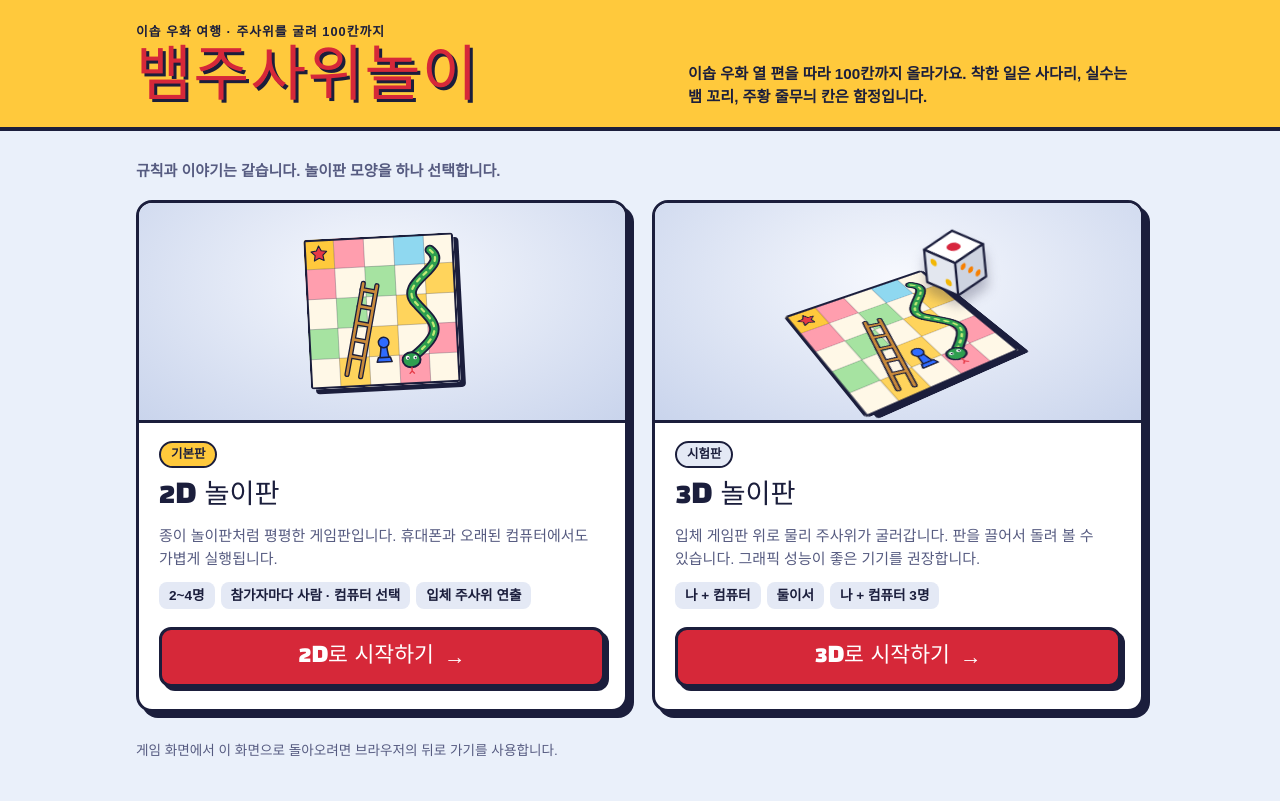
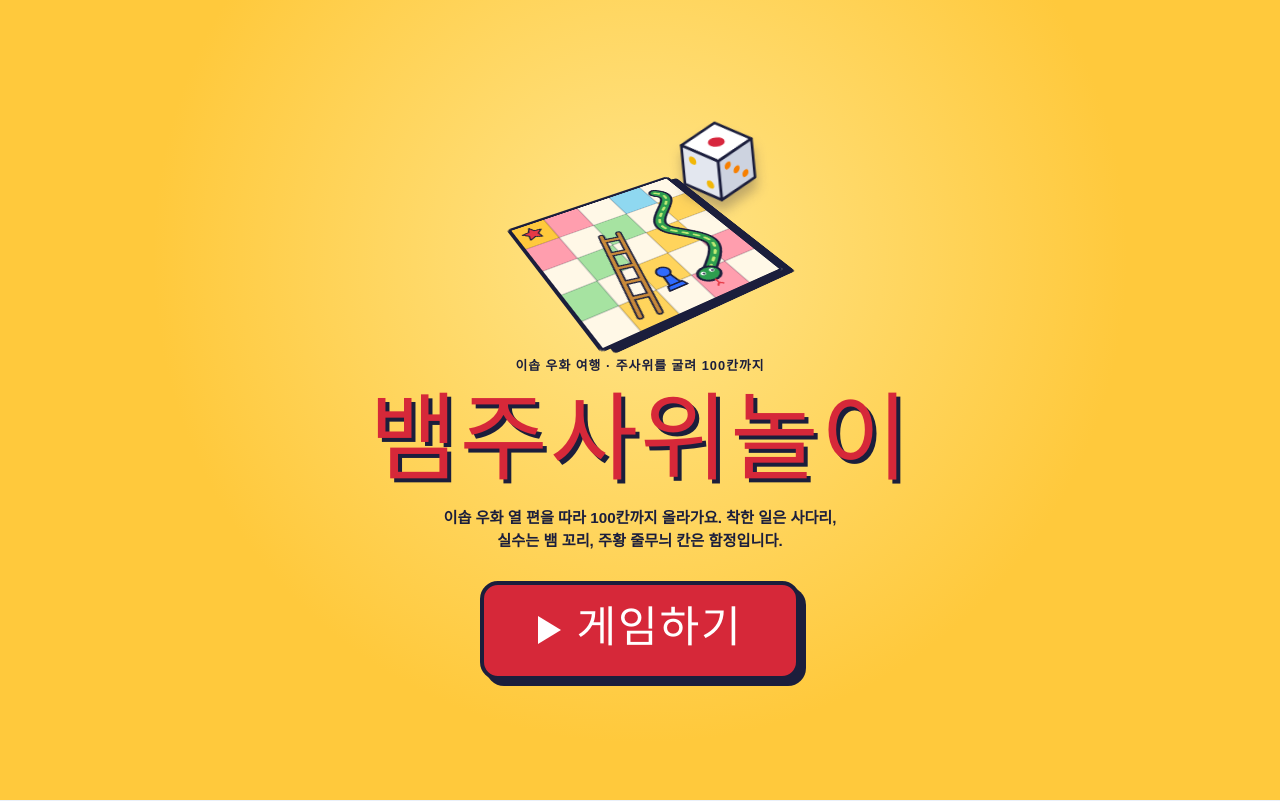
Before and after one commit to JinK-kr/games, a plain HTML site: page index.html in a window 1280 px wide. Drawn offline with Linux system fonts and the light colour scheme; a web font is replaced by a local one.

Commit message:
첫 화면에 「게임하기」 버튼 추가: 누르면 2D·3D 고르는 화면으로 이동
index.html을 두 화면(#home, #select)으로 나누고 CSS :target으로 전환합니다.
뒤로 가기로 오갈 수 있고, 게임에서 뒤로 가면 고르는 화면으로 돌아옵니다.
CLAUDE.md에 cafe24 배포 방법(푸시 뒤 repo_update 필요)을 기록합니다.

Co-Authored-By: Claude Opus 5.5 <noreply@anthropic.com>

```diff
--- a/index.html
+++ b/index.html
@@ -3,13 +3,14 @@
 <head>
 <meta charset="utf-8">
 <meta name="viewport" content="width=device-width, initial-scale=1, viewport-fit=cover">
-<title>뱀주사위놀이 · 2D와 3D</title>
+<title>뱀주사위놀이</title>
 <meta name="description" content="이솝 우화를 따라 100칸까지 올라가는 뱀주사위놀이. 2D 놀이판과 3D 놀이판 중에서 고릅니다.">
 <link rel="preconnect" href="https://fonts.googleapis.com">
 <link rel="preconnect" href="https://fonts.gstatic.com" crossorigin>
 <link rel="stylesheet" href="https://fonts.googleapis.com/css2?family=Black+Han+Sans&family=IBM+Plex+Sans+KR:wght@400;600;700&display=swap">
 <style>
-/* 첫 화면: 게임과 같은 노란 제목 띠 + 2D·3D 고르는 카드 두 장. 색과 글꼴은 두 게임 파일의 :root 값과 같음 */
+/* 화면 두 개: 첫 화면(#home, 「게임하기」 버튼) → 고르는 화면(#select, 2D·3D 카드).
+   색과 글꼴은 두 게임 파일의 :root 값과 같음 */
 :root {
   --bg: #EAF0FA;
   --surface: #FFFFFF;
@@ -57,8 +58,103 @@ body {
   word-break: keep-all;
 }
 :focus-visible { outline: 3px solid var(--focus); outline-offset: 3px; }
+[tabindex="-1"]:focus { outline: none; }
 
-/* 제목 띠 */
+/* 화면 전환: 주소 끝이 #select이면 고르는 화면, 아니면 첫 화면.
+   CSS(:target)만으로 바꾸므로 뒤로 가기로도 오갈 수 있고, 게임에서 뒤로 가면 고르는 화면으로 돌아옴 */
+.screen-select { display: none; }
+#select:target { display: block; }
+body:has(#select:target) .home { display: none; }
+
+/* 공통: 큰 제목 */
+.eyebrow { margin: 0 0 6px; font-size: 0.8rem; font-weight: 700; letter-spacing: 0.08em; }
+.title {
+  margin: 0;
+  font-family: var(--font-display);
+  font-weight: 400;
+  font-size: clamp(2.4rem, 7vw, 3.8rem);
+  line-height: 1;
+  letter-spacing: 0.02em;
+  color: var(--title);
+  text-shadow: 3px 3px 0 var(--band-ink);
+}
+.tagline { margin: 0; max-width: 30em; font-weight: 600; font-size: 0.95rem; }
+
+/* 작은 게임판 그림 (첫 화면과 3D 카드가 같이 씀) */
+.mini { display: block; width: 150px; height: 150px; border-radius: 4px; }
+.tilt {
+  transform: translateY(22px) rotateX(54deg) rotateZ(-32deg);
+  transform-style: preserve-3d;
+}
+.die {
+  position: absolute;
+  left: 50%;
+  top: 22px;
+  width: 74px;
+  height: 74px;
+  margin-left: 20px;
+  filter: drop-shadow(0 10px 6px rgba(27, 30, 60, 0.28));
+  animation: bob 2.6s ease-in-out infinite;
+}
+@keyframes bob {
+  0%, 100% { transform: translateY(0) rotate(-6deg); }
+  50% { transform: translateY(-9px) rotate(4deg); }
+}
+
+/* ── 첫 화면 ── (배경이 늘 노란색이라 두 화면 모드 모두 밝은 색 고정) */
+.home {
+  min-height: 100vh;
+  min-height: 100dvh;
+  display: grid;
+  place-items: center;
+  padding: calc(env(safe-area-inset-top, 0px) + 24px) max(16px, env(safe-area-inset-right, 0px)) calc(env(safe-area-inset-bottom, 0px) + 32px) max(16px, env(safe-area-inset-left, 0px));
+  background: radial-gradient(circle at 50% 32%, #FFE58A 0%, var(--band) 58%);
+  color: var(--band-ink);
+  text-align: center;
+}
+.home-inner { display: grid; justify-items: center; gap: 14px; max-width: 560px; }
+.cover {
+  position: relative;
+  width: 300px;
+  height: 230px;
+  display: grid;
+  place-items: center;
+  perspective: 640px;
+}
+.cover .mini { width: 200px; height: 200px; box-shadow: 0 0 0 1px #1B1E3C, 8px 8px 0 #1B1E3C; }
+.cover .die { width: 88px; height: 88px; top: 4px; margin-left: 34px; }
+.home .title { font-size: clamp(3.2rem, 15vw, 6rem); text-shadow: 4px 4px 0 var(--band-ink); }
+.home .tagline { max-width: 26em; }
+.start {
+  margin-top: 14px;
+  display: inline-flex;
+  align-items: center;
+  justify-content: center;
+  gap: 16px;
+  min-width: min(100%, 320px);
+  min-height: 88px;
+  padding: 12px 44px;
+  font-family: var(--font-display);
+  font-size: clamp(2rem, 8vw, 2.7rem);
+  letter-spacing: 0.04em;
+  color: #FFFFFF;
+  background: #D62839;
+  border: 4px solid #1B1E3C;
+  border-radius: 18px;
+  box-shadow: 6px 6px 0 #1B1E3C;
+  text-decoration: none;
+  transition: transform 0.08s, box-shadow 0.08s;
+}
+.start::before {
+  content: "";
+  border-left: 0.55em solid currentColor;
+  border-block: 0.34em solid transparent;
+}
+.start:hover { transform: translate(-2px, -2px); box-shadow: 8px 8px 0 #1B1E3C; }
+.start:active { transform: translate(4px, 4px); box-shadow: 2px 2px 0 #1B1E3C; }
+.start:focus-visible { outline: 4px solid #2F6BFF; outline-offset: 4px; }
+
+/* ── 고르는 화면 ── */
 .band {
   background: var(--band);
   color: var(--band-ink);
@@ -79,20 +175,16 @@ body {
   justify-content: space-between;
   gap: 8px 24px;
 }
-.eyebrow { margin: 0 0 6px; font-size: 0.8rem; font-weight: 700; letter-spacing: 0.08em; }
-.title {
-  margin: 0;
-  font-family: var(--font-display);
-  font-weight: 400;
-  font-size: clamp(2.4rem, 7vw, 3.8rem);
-  line-height: 1;
-  letter-spacing: 0.02em;
-  color: var(--title);
-  text-shadow: 3px 3px 0 var(--band-ink);
+.back {
+  display: inline-block;
+  margin-bottom: 10px;
+  font-size: 0.9rem;
+  font-weight: 700;
+  color: var(--band-ink);
+  text-underline-offset: 3px;
 }
-.tagline { margin: 0; max-width: 30em; font-weight: 600; font-size: 0.95rem; }
+.band .back:focus-visible { outline-color: #1B1E3C; }
 
-/* 본문: 카드 두 장 */
 .wrap { padding-block: 28px 40px; }
 .lead { margin: 0 0 18px; color: var(--muted); font-weight: 600; }
 .choices { display: grid; grid-template-columns: minmax(0, 1fr); gap: 24px; }
@@ -125,30 +217,12 @@ body {
   border-bottom: 3px solid var(--ink);
   overflow: hidden;
 }
-.mini { display: block; width: 150px; height: 150px; border-radius: 4px; }
 .art-2d .mini { box-shadow: 5px 5px 0 #1B1E3C; transform: rotate(-3deg); }
 .art-3d { perspective: 640px; }
-.tilt {
-  transform: translateY(22px) rotateX(54deg) rotateZ(-32deg);
-  transform-style: preserve-3d;
-}
 .art-3d .mini { width: 170px; height: 170px; box-shadow: 0 0 0 1px #1B1E3C, 7px 7px 0 #1B1E3C; }
-.die {
-  position: absolute;
-  left: 50%;
-  top: 22px;
-  width: 74px;
-  height: 74px;
-  margin-left: 20px;
-  filter: drop-shadow(0 10px 6px rgba(27, 30, 60, 0.28));
-}
-.art-3d .die { animation: bob 2.6s ease-in-out infinite; }
-@keyframes bob {
-  0%, 100% { transform: translateY(0) rotate(-6deg); }
-  50% { transform: translateY(-9px) rotate(4deg); }
-}
+
 @media (prefers-reduced-motion: reduce) {
-  .art-3d .die { animation: none; }
+  .die { animation: none; }
 }
 
 /* 카드 글 */
@@ -201,7 +275,7 @@ body {
 </head>
 <body>
 
-<!-- 두 카드가 함께 쓰는 작은 게임판 그림 (5×5 칸, 사다리 하나, 뱀 하나, 말 하나) -->
+<!-- 같이 쓰는 그림: 작은 게임판(5×5 칸, 사다리 하나, 뱀 하나, 말 하나)과 주사위 -->
 <svg width="0" height="0" style="position:absolute" aria-hidden="true">
   <defs>
     <symbol id="miniBoard" viewBox="0 0 200 200">
@@ -251,22 +325,52 @@ body {
       </g>
       <rect x="1.5" y="1.5" width="197" height="197" fill="none" stroke="#1B1E3C" stroke-width="3"/>
     </symbol>
+    <!-- 주사위 (윗면 1, 왼쪽 2, 오른쪽 3. 눈 색은 게임의 --pip-1~3) -->
+    <symbol id="miniDie" viewBox="0 0 100 100">
+      <g stroke="#1B1E3C" stroke-width="3" stroke-linejoin="round">
+        <path d="M50 8L90 30L50 52L10 30Z" fill="#FFFFFF"/>
+        <path d="M10 30L50 52L50 96L10 74Z" fill="#E3E7EF"/>
+        <path d="M50 52L90 30L90 74L50 96Z" fill="#CDD3E0"/>
+      </g>
+      <g transform="matrix(40 -22 40 22 10 30)"><circle cx="0.5" cy="0.5" r="0.17" fill="#D7263D"/></g>
+      <g transform="matrix(40 22 0 44 10 30)" fill="#F2B705">
+        <circle cx="0.28" cy="0.28" r="0.1"/><circle cx="0.72" cy="0.72" r="0.1"/>
+      </g>
+      <g transform="matrix(40 -22 0 44 50 52)" fill="#F77F00">
+        <circle cx="0.26" cy="0.26" r="0.09"/><circle cx="0.5" cy="0.5" r="0.09"/><circle cx="0.74" cy="0.74" r="0.09"/>
+      </g>
+    </symbol>
   </defs>
 </svg>
 
+<!-- 첫 화면 -->
+<section class="home" id="home" aria-labelledby="homeTitle">
+  <div class="home-inner">
+    <div class="cover" aria-hidden="true">
+      <div class="tilt"><svg class="mini"><use href="#miniBoard"/></svg></div>
+      <svg class="die"><use href="#miniDie"/></svg>
+    </div>
+    <p class="eyebrow">이솝 우화 여행 · 주사위를 굴려 100칸까지</p>
+    <h1 class="title" id="homeTitle" tabindex="-1">뱀주사위놀이</h1>
+    <p class="tagline">이솝 우화 열 편을 따라 100칸까지 올라가요. 착한 일은 사다리, 실수는 뱀 꼬리, 주황 줄무늬 칸은 함정입니다.</p>
+    <a class="start" href="#select">게임하기</a>
+  </div>
+</section>
+
+<!-- 고르는 화면 (주소 끝이 #select일 때) -->
+<div class="screen-select" id="select">
   <header class="band">
     <div class="band-inner">
       <div>
+        <a class="back" href="#home">← 처음 화면</a>
         <p class="eyebrow">이솝 우화 여행 · 주사위를 굴려 100칸까지</p>
-      <h1 class="title">뱀주사위놀이</h1>
+        <h1 class="title" id="selectTitle" tabindex="-1">놀이판 고르기</h1>
       </div>
-    <p class="tagline">이솝 우화 열 편을 따라 100칸까지 올라가요. 착한 일은 사다리, 실수는 뱀 꼬리, 주황 줄무늬 칸은 함정입니다.</p>
+      <p class="tagline">규칙과 이야기는 같습니다. 평평한 2D 놀이판과 입체 3D 놀이판 중 하나를 선택합니다.</p>
     </div>
   </header>
 
   <main class="wrap">
-  <p class="lead">규칙과 이야기는 같습니다. 놀이판 모양을 하나 선택합니다.</p>
-
     <div class="choices">
       <a class="choice" href="snake_dice_webV1/snake_dice_webV1.html" aria-labelledby="go2d" aria-describedby="desc2d">
         <div class="art art-2d" aria-hidden="true">
@@ -288,20 +392,7 @@ body {
       <a class="choice" href="snake_dice_3dV1/snake_dice_3dV1.html" aria-labelledby="go3d" aria-describedby="desc3d">
         <div class="art art-3d" aria-hidden="true">
           <div class="tilt"><svg class="mini"><use href="#miniBoard"/></svg></div>
-        <svg class="die" viewBox="0 0 100 100">
-          <g stroke="#1B1E3C" stroke-width="3" stroke-linejoin="round">
-            <path d="M50 8L90 30L50 52L10 30Z" fill="#FFFFFF"/>
-            <path d="M10 30L50 52L50 96L10 74Z" fill="#E3E7EF"/>
-            <path d="M50 52L90 30L90 74L50 96Z" fill="#CDD3E0"/>
-          </g>
-          <g transform="matrix(40 -22 40 22 10 30)"><circle cx="0.5" cy="0.5" r="0.17" fill="#D7263D"/></g>
-          <g transform="matrix(40 22 0 44 10 30)" fill="#F2B705">
-            <circle cx="0.28" cy="0.28" r="0.1"/><circle cx="0.72" cy="0.72" r="0.1"/>
-          </g>
-          <g transform="matrix(40 -22 0 44 50 52)" fill="#F77F00">
-            <circle cx="0.26" cy="0.26" r="0.09"/><circle cx="0.5" cy="0.5" r="0.09"/><circle cx="0.74" cy="0.74" r="0.09"/>
-          </g>
-        </svg>
+          <svg class="die"><use href="#miniDie"/></svg>
         </div>
         <div class="body">
           <p class="tag">시험판</p>
@@ -319,6 +410,17 @@ body {
 
     <p class="foot">게임 화면에서 이 화면으로 돌아오려면 브라우저의 뒤로 가기를 사용합니다.</p>
   </main>
+</div>
 
+<script>
+  // 화면이 바뀌면 탭 제목을 바꾸고, 키보드 초점을 새 화면 제목으로 옮김 (숨은 버튼에 초점이 남지 않도록)
+  function syncScreen(moveFocus) {
+    const onSelect = location.hash === '#select';
+    document.title = onSelect ? '놀이판 고르기 · 뱀주사위놀이' : '뱀주사위놀이';
+    if (moveFocus) document.getElementById(onSelect ? 'selectTitle' : 'homeTitle').focus({ preventScroll: true });
+  }
+  addEventListener('hashchange', () => { syncScreen(true); scrollTo(0, 0); });
+  syncScreen(false);
+</script>
 </body>
 </html>
```
Also changed, not shown: 1 other file. Lines whose indentation alone changed are shown as unchanged.
